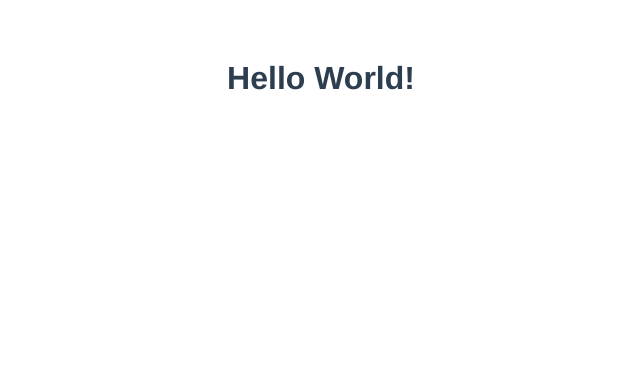
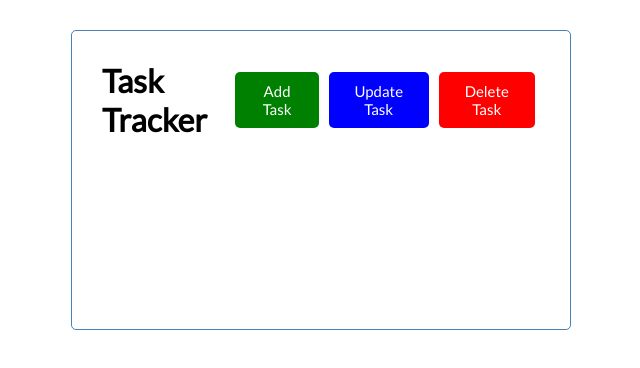
Before and after one commit to ks510/vue-crash-2021, a Vue app: page / in a window 1280 px wide. Shown: the top 368 px of the page, without its empty margins (319-959 px from the left). Built offline with nearby package versions, Linux system fonts and the light colour scheme.

Commit message:
Added styling, header and button components

```diff
--- a/src/App.vue
+++ b/src/App.vue
@@ -1,21 +1,67 @@
 <template>
-  <h1>Hello World!</h1>
+  <div class="container">
+    <Header title="Task Tracker"/>
+  </div>
 </template>
 
 <script>
+import Header from './components/Header';
+
 export default {
   name: 'App',
-  components: {}
+  components: {
+    Header
+  },
 }
 </script>
 
 <style>
-#app {
-  font-family: Avenir, Helvetica, Arial, sans-serif;
-  -webkit-font-smoothing: antialiased;
-  -moz-osx-font-smoothing: grayscale;
-  text-align: center;
-  color: #2c3e50;
-  margin-top: 60px;
+@import url('https://fonts.googleapis.com/css2?family=Lato&display=swap');
+
+* {
+  box-sizing: border-box;
+  margin: 0;
+  padding: 0;
+}
+
+body {
+  font-family: 'Lato', sans-serif;
+}
+
+.container {
+  max-width: 500px;
+  margin: 30px auto;
+  overflow: auto;
+  min-height: 300px;
+  border: 1px solid steelblue;
+  padding: 30px;
+  border-radius: 5px;
+}
+
+.btn {
+  display: inline-block;
+  background: #000;
+  color: #fff;
+  border: none;
+  padding: 10px 20px;
+  margin: 5px;
+  border-radius: 5px;
+  cursor: pointer;
+  text-decoration: none;
+  font-size: 15px;
+  font-family: inherit;
+}
+
+.btn:focus {
+  outline: none;
+}
+
+.btn:active {
+  transform: scale(0.98);
+}
+
+.btn-block {
+  display: block;
+  width: 100%;
 }
 </style>
--- /dev/null
+++ b/src/components/Button.vue
@@ -0,0 +1,14 @@
+<template>
+  <button :style="{ background: color }"
+    class="btn">{{ text }}</button>
+</template>
+
+<script>
+export default {
+  name: 'Button',
+  props: {
+    text: String,
+    color: String
+  }
+}
+</script>
--- /dev/null
+++ b/src/components/Header.vue
@@ -0,0 +1,31 @@
+<template>
+  <header>
+    <h1>{{ title }}</h1>
+    <Button text="Add Task" color="green"/>
+    <Button text="Update Task" color="blue"/>
+    <Button text="Delete Task" color="red"/>
+  </header>
+</template>
+
+<script>
+import Button from './Button';
+
+export default {
+  name: 'Header',
+  props: {
+    title: String,
+  },
+  components: {
+    Button
+  }
+}
+</script>
+
+<style scoped>
+  header {
+    display: flex;
+    justify-content: space-between;
+    align-items: center;
+    margin-bottom: 20px;
+  }
+</style>
```
